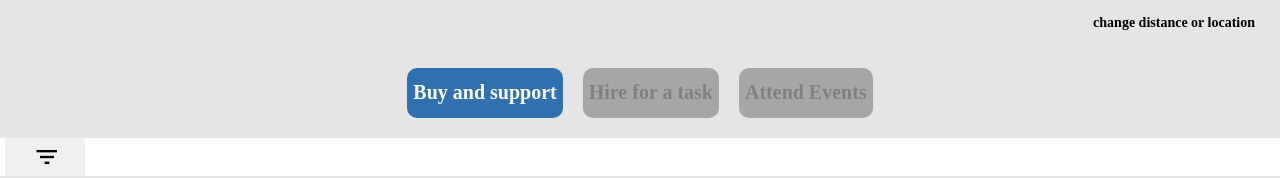
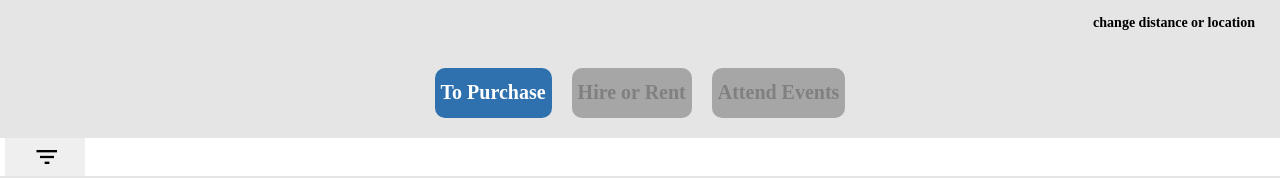
Before and after one commit to MGStatus200/hustlehub, an Angular app: page /home in a window 1280 px wide. Shown: the part 286-464 px from the top of the page. Built offline with nearby package versions, Linux system fonts and the light colour scheme.

Commit message:
button text

```diff
--- a/src/app/components/pages/events-invite/events-invite.component.html
+++ b/src/app/components/pages/events-invite/events-invite.component.html
@@ -7,11 +7,11 @@
     <a href="">change distance or location</a>
   </div>
 
-<div class="main--category">
-  <a href="/home"><button>Buy and support</button></a>
-  <a routerLink="/hire"><button>Hire for a task</button></a>
-  <a routerLink="/events"><button>Attend Events</button></a>
-</div>
+  <div class="main--category">
+    <a href="/home"><button>To Purchase</button></a>
+    <a routerLink="/hire"><button>Hire or Rent</button></a>
+    <a routerLink="/events"><button>Attend Events</button></a>
+  </div>
 
 <div class="contents--container">
   <div class="sub--categories">
--- a/src/app/components/pages/hire-service/hire-service.component.html
+++ b/src/app/components/pages/hire-service/hire-service.component.html
@@ -7,11 +7,12 @@
     <a href="">change distance or location</a>
   </div>
 
-<div class="main--category">
-  <a href="/home"><button>Buy and support</button></a>
-  <a routerLink="/hire"><button>Hire for a task</button></a>
-  <a routerLink="/events"><button>Attend Events</button></a>
-</div>
+
+  <div class="main--category">
+    <a href="/home"><button>To Purchase</button></a>
+    <a routerLink="/hire"><button>Hire or Rent</button></a>
+    <a routerLink="/events"><button>Attend Events</button></a>
+  </div>
 
 <div class="contents--container">
   <div class="sub--categories">
--- a/src/app/components/pages/home/home.component.html
+++ b/src/app/components/pages/home/home.component.html
@@ -7,9 +7,10 @@
     <a href="">change distance or location</a>
   </div>
 
+
   <div class="main--category">
-    <a href="/home"><button>Buy and support</button></a>
-    <a routerLink="/hire"><button>Hire for a task</button></a>
+    <a href="/home"><button>To Purchase</button></a>
+    <a routerLink="/hire"><button>Hire or Rent</button></a>
     <a routerLink="/events"><button>Attend Events</button></a>
   </div>
 
```
